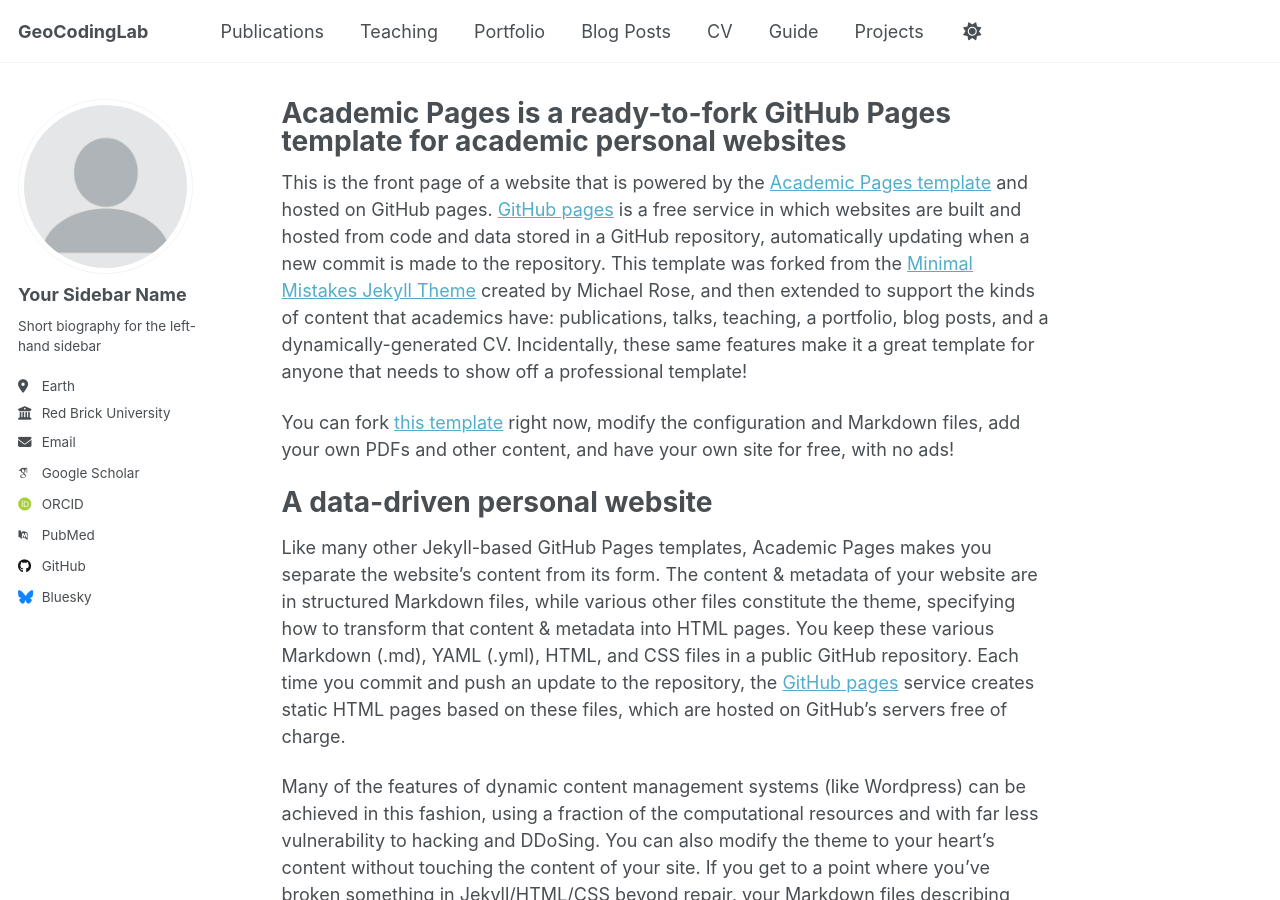
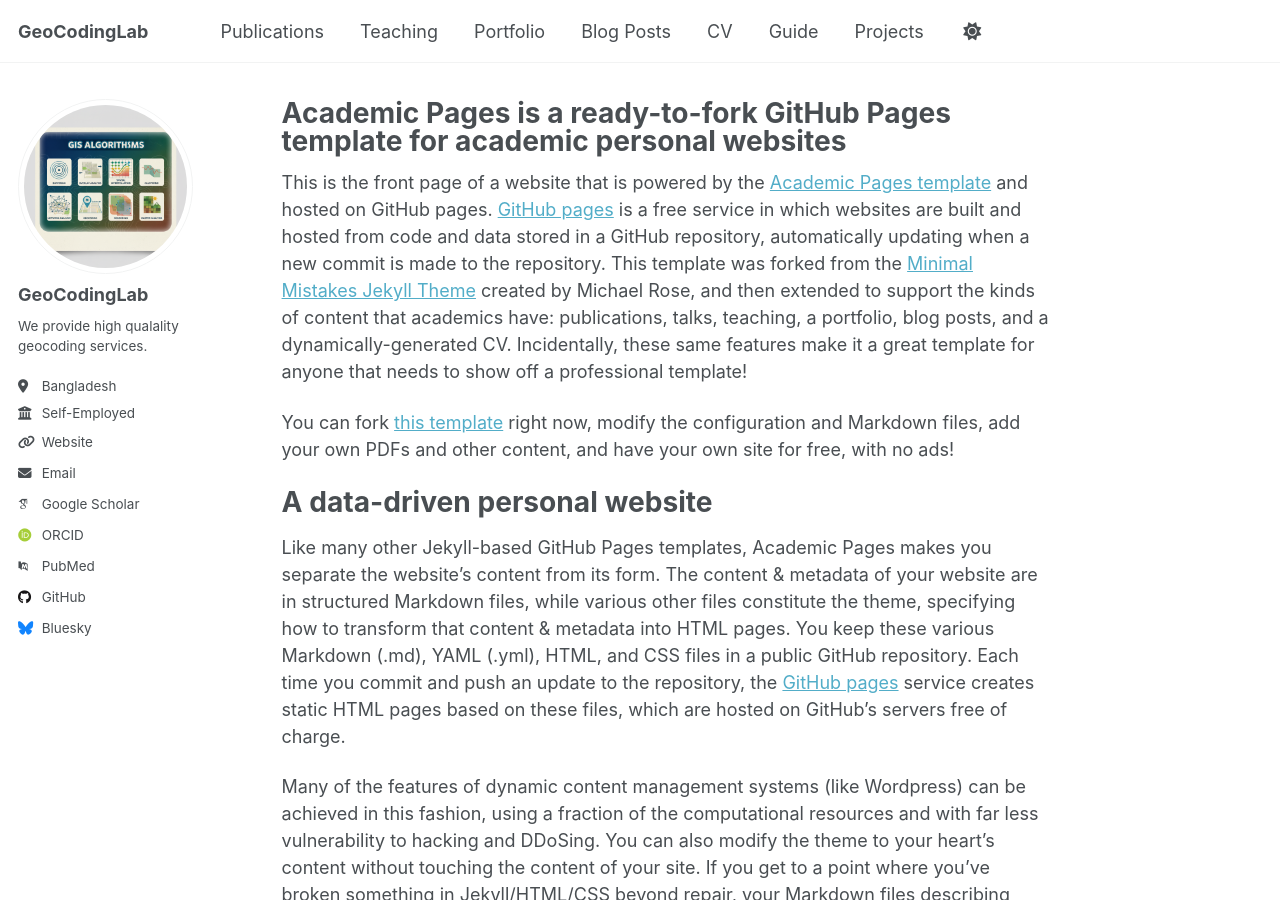
Before and after one commit to ramiz-moktader/portfolio-template-test, a Jekyll site: the page built from _pages/about.md, in a window 1280 px wide and 900 px high. Built offline with Jekyll 4.4.1, drawn with Linux system fonts in a browser that asks for light colours; some web fonts are replaced; a script that is not in the unit is left out.

Commit message:
changed sidebar info

```diff
--- a/_config.yml
+++ b/_config.yml
@@ -23,12 +23,12 @@ repository               : "portfolio-template-test/ramiz-moktader.github.io"
 author:
   # Biographic information
   avatar           : "profile.png"
-  name             : "Your Sidebar Name"
+  name             : "GeoCodingLab"
   pronouns         : # example: "she/her"
-  bio              : "Short biography for the left-hand sidebar"
-  location         : "Earth"
-  employer         : "Red Brick University"
-  uri              : # URL
+  bio              : "We provide high qualality geocoding services."
+  location         : "Bangladesh"
+  employer         : "Self-Employed"
+  uri              : "geocodinglab.com"
   email            : "none@example.org"
 
   # Academic websites
```
Also changed, not shown: images/profile.png.
